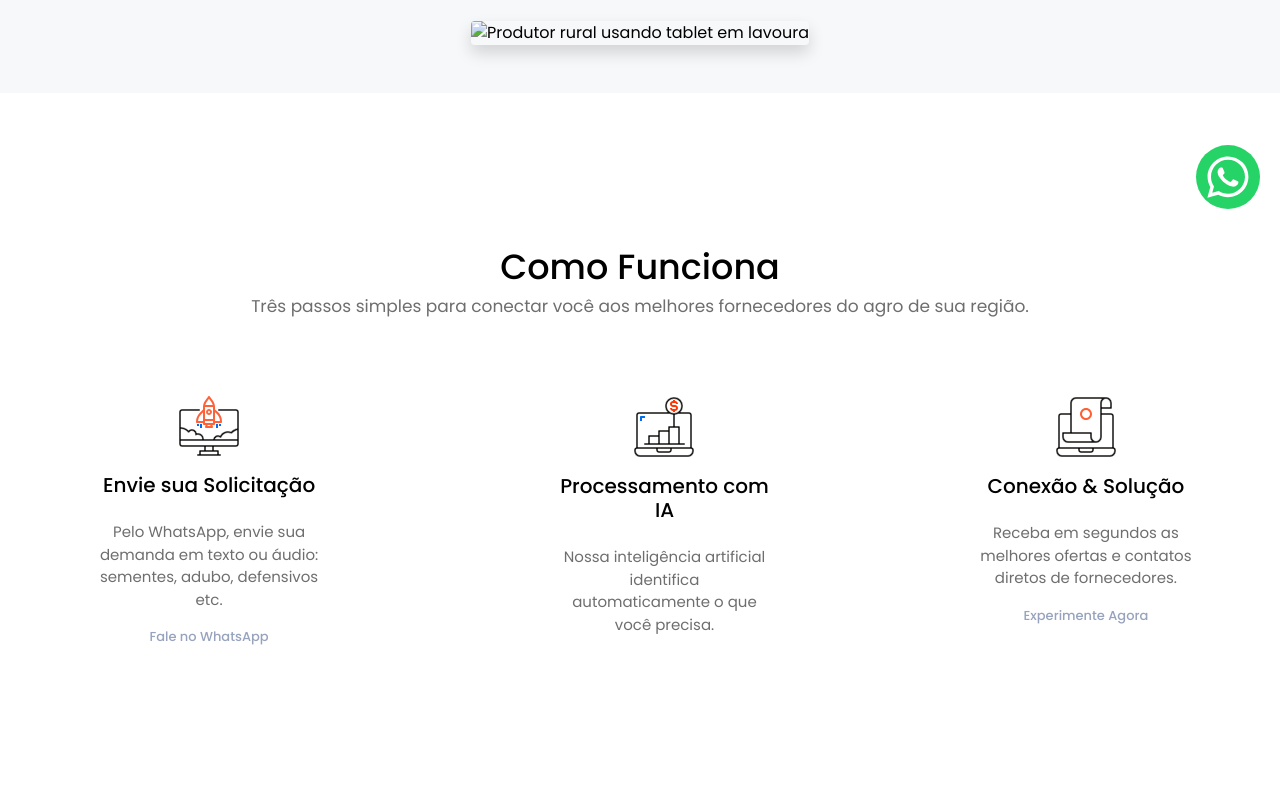
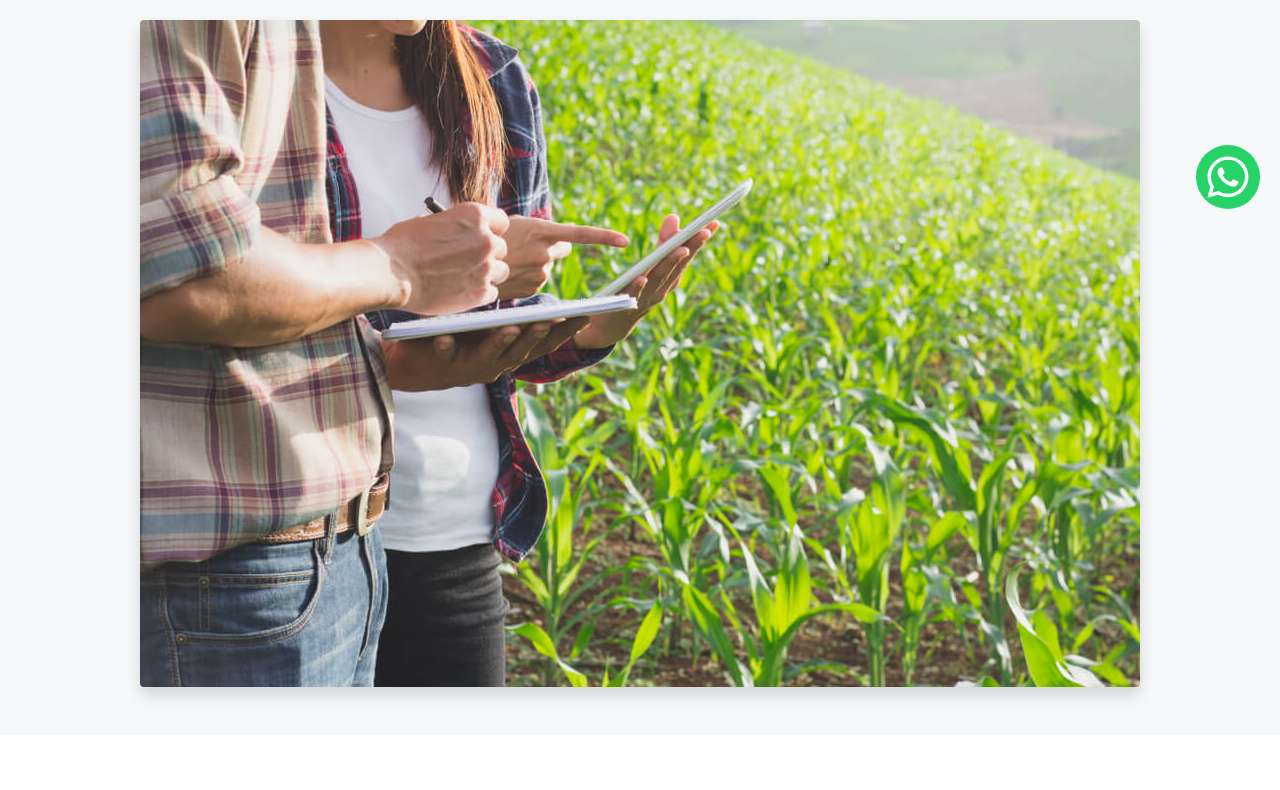
Before and after one commit to jvbt3/hackathon, a website: page index.html in a window 1280 px wide. Shown: the part 571-1361 px from the top of the page. Drawn offline with Linux system fonts and the light colour scheme; the site is published under a folder, as on GitHub Pages, so addresses that start at the root find nothing.

Commit message:
fix image

```diff
--- a/index.html
+++ b/index.html
@@ -59,7 +59,7 @@
       </a>
       <div class="banner-image-wrapper">
         <img
-          src="/images/agronomo.jpg"
+          src="images/agronomo.jpg"
           alt="Produtor rural usando tablet em lavoura"
           class="img-fluid rounded shadow"
         />
```
